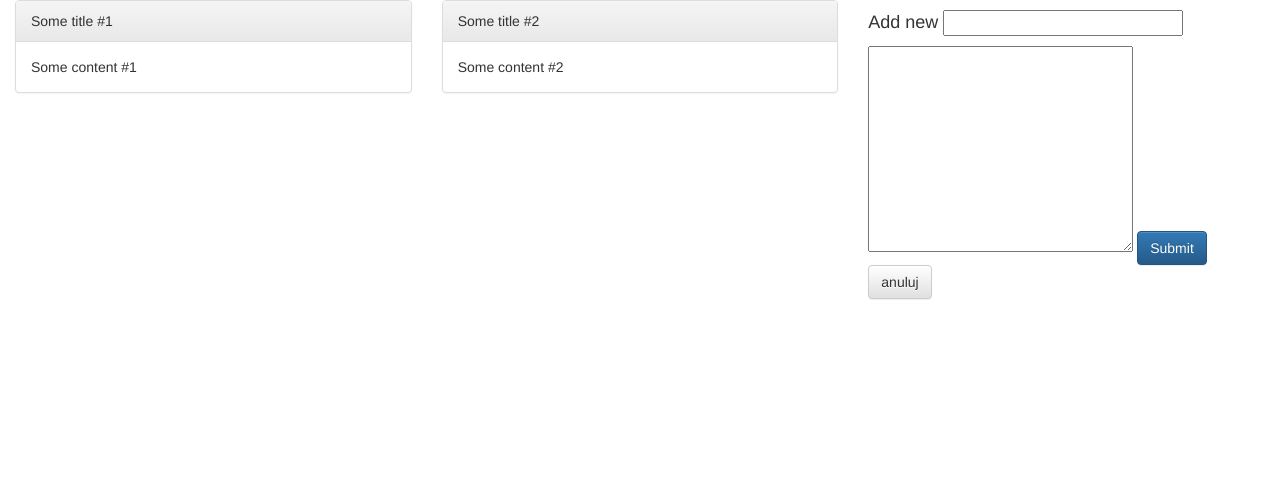
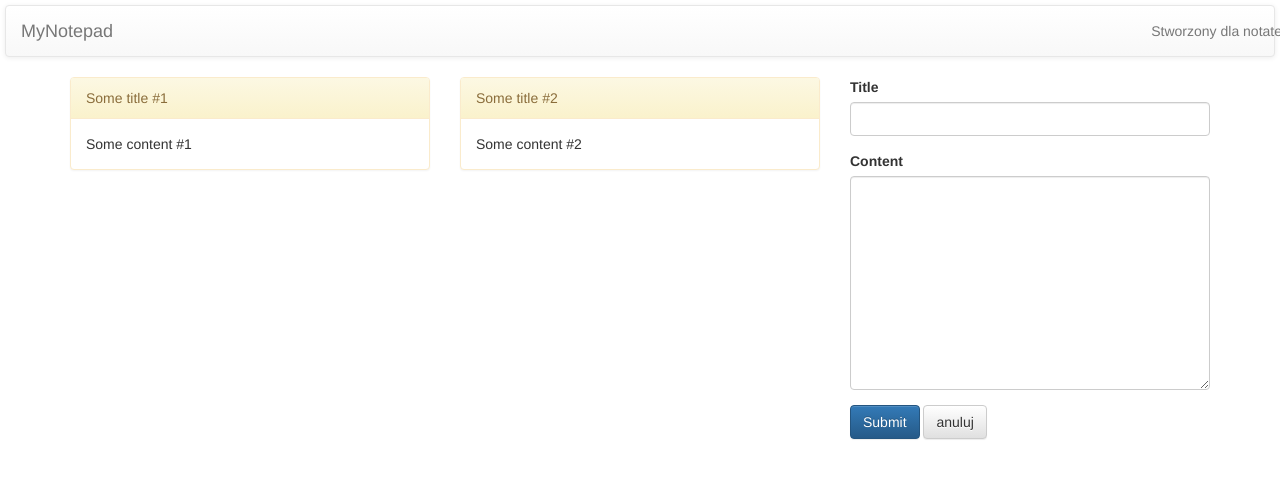
Before and after one commit to bigbookpl/ng-notes, a plain HTML site: page index.html in a window 1280 px wide. Both pictures are taken after a click on the button "dodaj notatke". Drawn offline with nearby package versions, Linux system fonts and the light colour scheme.

Commit message:
Next Commit

```diff
--- a/note.html
+++ b/_note.html
@@ -1,6 +1,6 @@
 <div>
 
-    <div class="panel panel-default">
+    <div class="panel panel-warning">
         <div class="panel-heading">{{note.title}}</div>
         <div class="panel-body">
             {{note.content}}
--- a/index.html
+++ b/index.html
@@ -6,16 +6,25 @@
     <link rel="stylesheet" href="https://maxcdn.bootstrapcdn.com/bootstrap/3.3.6/css/bootstrap.min.css" integrity="sha384-1q8mTJOASx8j1Au+a5WDVnPi2lkFfwwEAa8hDDdjZlpLegxhjVME1fgjWPGmkzs7" crossorigin="anonymous">
     <link rel="stylesheet" href="https://maxcdn.bootstrapcdn.com/bootstrap/3.3.6/css/bootstrap-theme.min.css" integrity="sha384-fLW2N01lMqjakBkx3l/M9EahuwpSfeNvV63J5ezn3uZzapT0u7EYsXMjQV+0En5r" crossorigin="anonymous">
 </head>
-<body>
-
-    <div ng-controller="notesController as noteCtrl" class="container-fluid">
+<body style="padding: 5px;">
+    <nav class="navbar navbar-default">
+        <div class="navbar-brand">MyNotepad</div>
+        <div class="navbar-text navbar-right ">Stworzony dla notatek</div>
+    </nav>
+    <div ng-controller="notesController as noteCtrl" class="container">
         <div class="row">
         <note ng-repeat="note in noteCtrl.notes" class="col-md-4"></note>
 
         <div class="col-md-4">
             <form name="newNote" ng-submit="newNote.$valid && noteCtrl.save(); showNewNoteForm = false" ng-show="showNewNoteForm">
-                <h4>Add new <input type="text" name="title" ng-model="noteCtrl.newNote.title"></h4>
-                <textarea name="content" id="" cols="30" rows="10" ng-model="noteCtrl.newNote.content"></textarea>
+                <div class="form-group">
+                    <label for="title">Title </label>
+                    <input type="text" name="title" id="title" ng-model="noteCtrl.newNote.title" class="form-control">
+                </div>
+                <div class="form-group">
+                    <label for="content">Content</label>
+                    <textarea name="content" id="content" cols="30" rows="10" ng-model="noteCtrl.newNote.content" class="form-control"></textarea>
+                </div>
                 <input type="submit" value="Submit" class="btn btn-primary"/>
                 <button type="button" ng-click="noteCtrl.clearNewNote(); showNewNoteForm = false" class="btn btn-default">anuluj</button>
             </form>
--- a/index.js
+++ b/index.js
@@ -23,7 +23,7 @@
     app.directive('note', function(){
        return{
            restrict : 'E',
-           templateUrl: 'note.html'
+           templateUrl: '_note.html'
        }
     });
 
```
